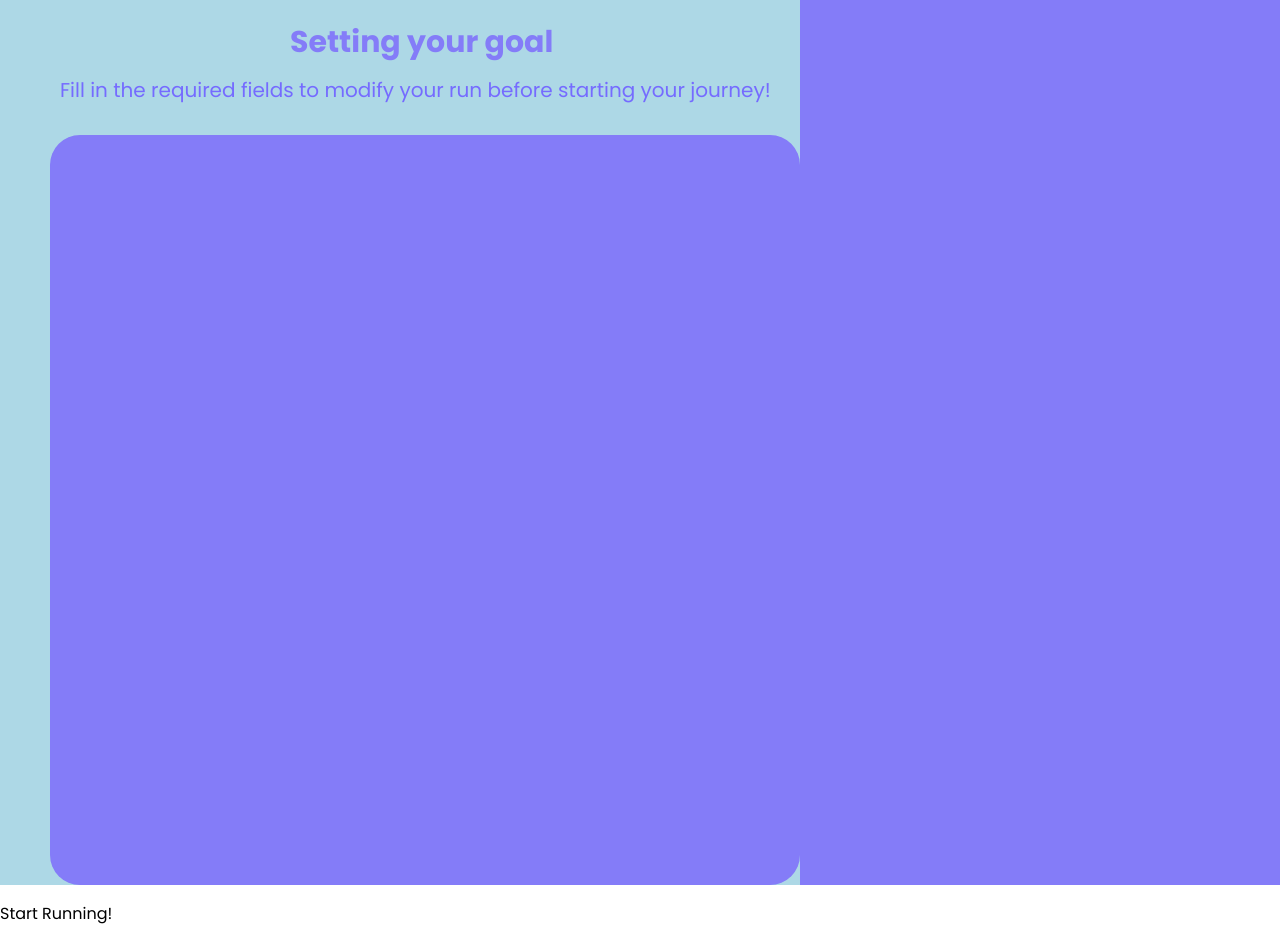
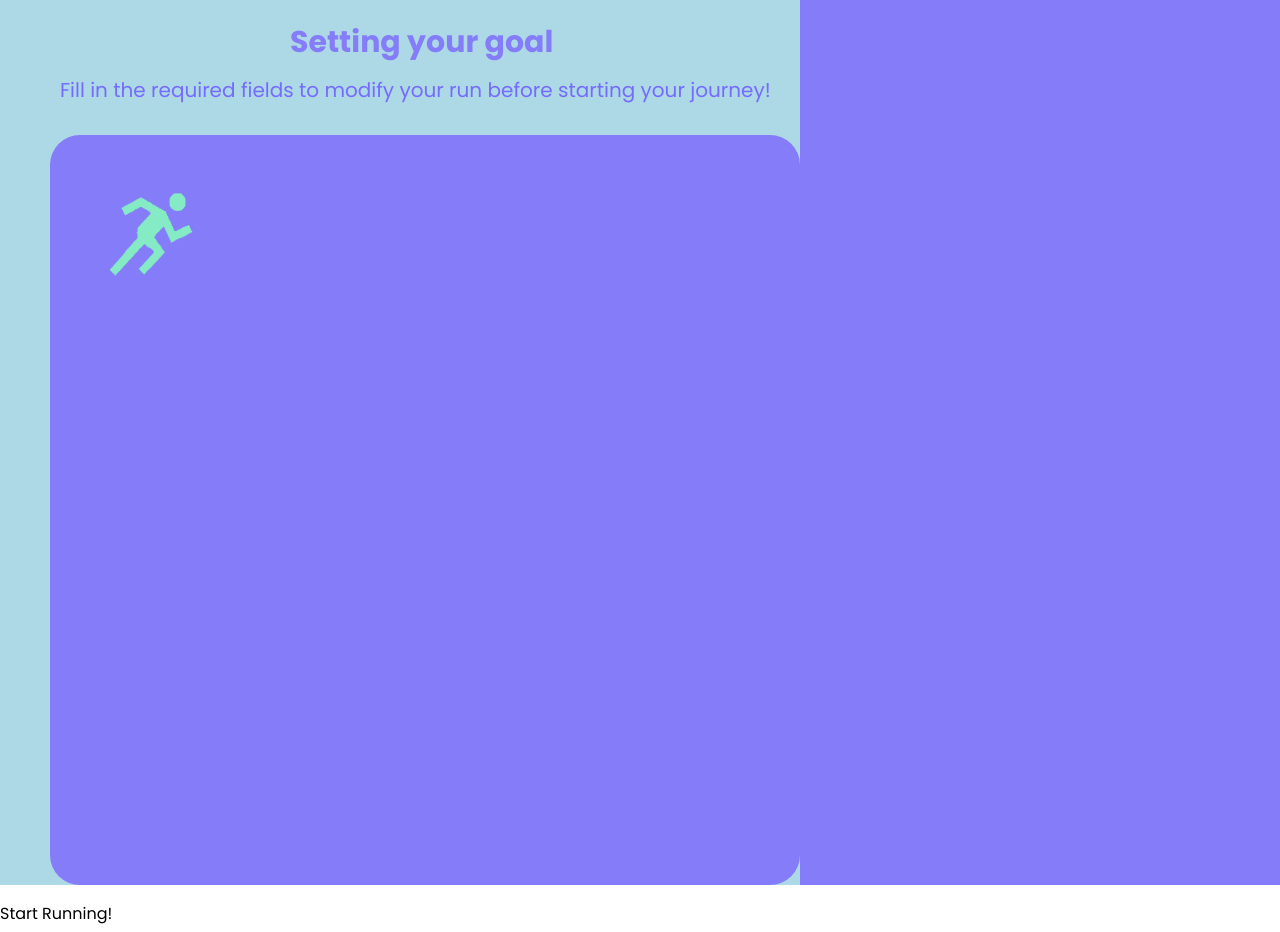
Before and after one commit to jazzy-gip/DECO2017_A3, a website: page public/index.html in a window 1280 px wide. Shown: the part 1780-2712 px from the top of the page. Drawn offline with Linux system fonts and the light colour scheme.

Commit message:
Creating another div element within the div class "square-box2" to prepare for the dropdown select functionality for the tracker to allow the user to choose their 'running mode'. Additional image icon added.

```diff
--- a/public/index.html
+++ b/public/index.html
@@ -94,11 +94,14 @@
         <p class = "goal-title">Setting your goal</p>
         <p class = "goal-subtext">Fill in the required fields to modify your run before
             starting your journey!</p>
-            <div class="square-box2"></div>
+            <div class="square-box2">
+                <div>
+                <img class="runningmode" src="images/runningman.png">
+                </div>
+            </div>
         </div>
         <!-- <div class="square-box2">
             <div>
-             <img class="runningmode" src="images/runningman.png">
              <p class="runningmode-text">Running mode</p>
              <select id="runningmode-dropdown">
                 <option value="option1">None</option>
--- a/public/style.css
+++ b/public/style.css
@@ -239,15 +239,16 @@ body{
     border-radius: 30px;
 
 }
-/*
+
 .runningmode {
     width: 120px;
     height: 120px;
-    margin-top: 30px;
-    margin-left: 50px;
+    position: relative;
+    top: 40px;
+    left: 40px;
 
 }
-
+/*
 .runningmode-text {
     font-size: 20px;
     font-weight: bold;
```
